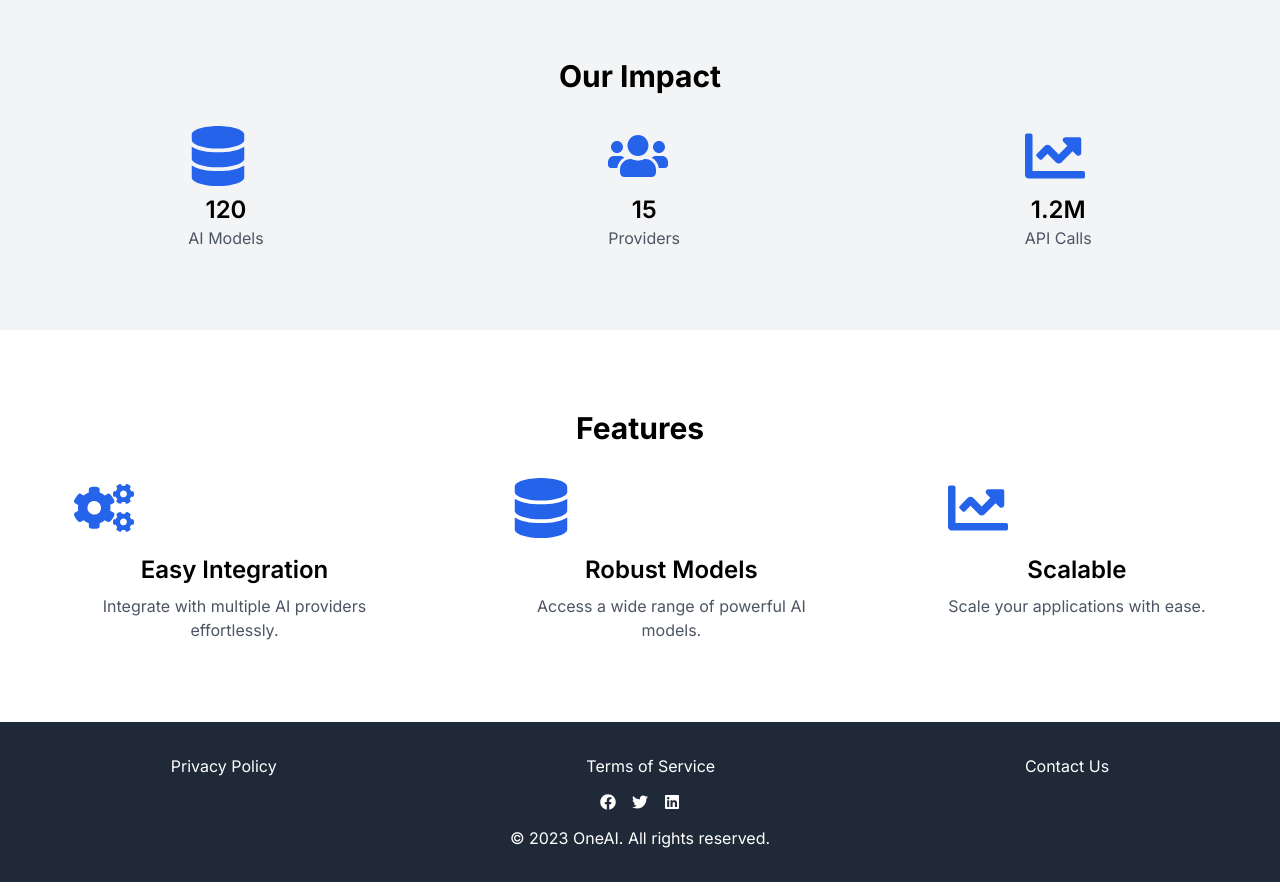
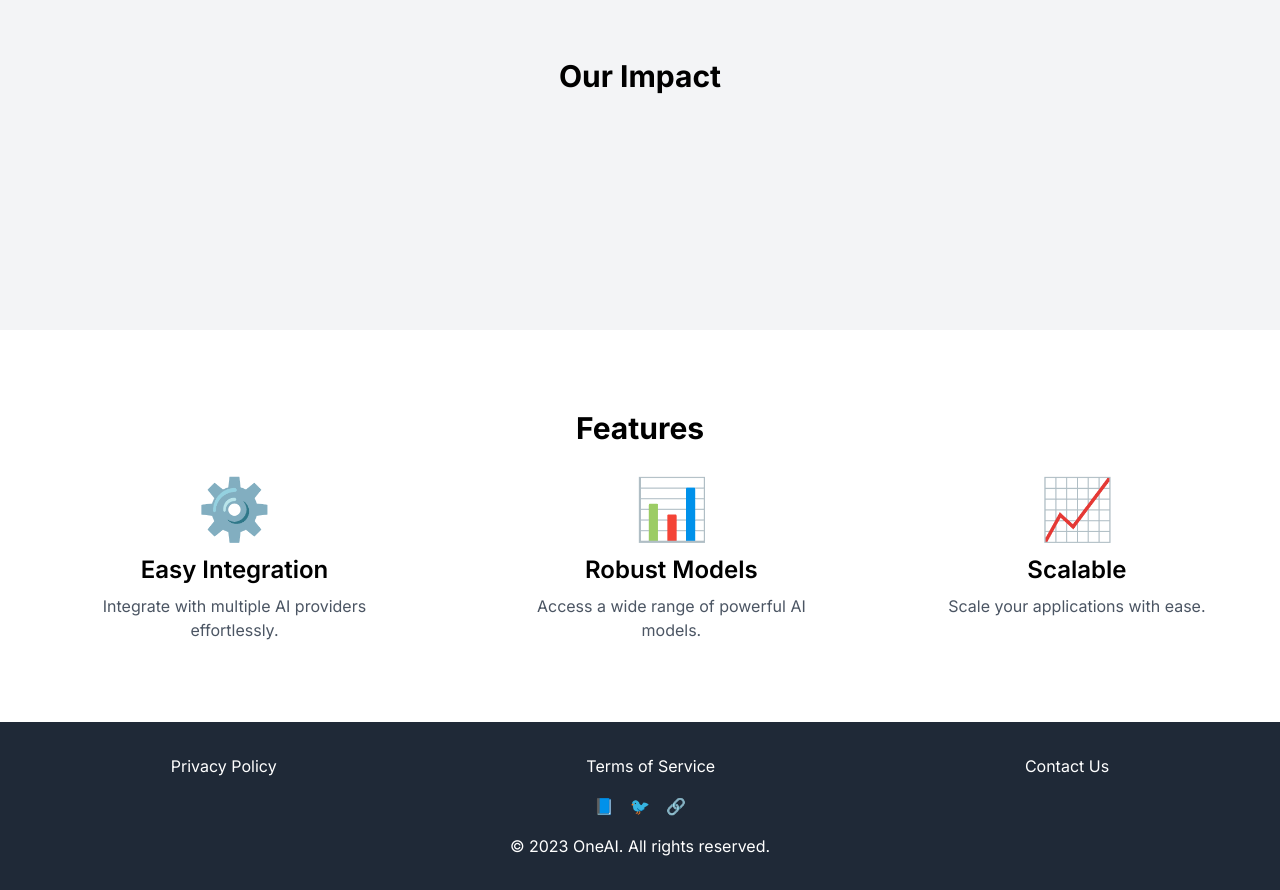
Before and after one commit to GPT-Engineer-App/ai-dashboard-provider, a Next.js app: page / in a window 1280 px wide. Shown: the part 460-1350 px from the top of the page. Built offline with nearby package versions, Linux system fonts and the light colour scheme.

Commit message:
Replaced unavailable icons with native alternatives and ensured the dashboard page design enhancements are retained.

```diff
--- a/src/app/page.tsx
+++ b/src/app/page.tsx
@@ -2,7 +2,6 @@
 
 import Image from "next/image";
 import { useState, useEffect } from "react";
-import { FaDatabase, FaUsers, FaChartLine, FaCogs, FaFacebook, FaTwitter, FaLinkedin } from "react-icons/fa";
 
 export default function Home() {
   const [stats, setStats] = useState({
@@ -61,18 +60,18 @@ export default function Home() {
         <div className="container mx-auto px-4 text-center">
           <h2 className="text-3xl font-bold mb-8">Our Impact</h2>
           <div className="flex justify-around">
-            <div>
-              <FaDatabase className="text-blue-600 text-6xl mb-2" />
+            <div className="animate-on-scroll opacity-0 transition-opacity duration-1000">
+              <div className="text-blue-600 text-6xl mb-2">📊</div>
               <h3 className="text-2xl font-semibold">{stats.models}</h3>
               <p className="text-gray-600">AI Models</p>
             </div>
-            <div>
-              <FaUsers className="text-blue-600 text-6xl mb-2" />
+            <div className="animate-on-scroll opacity-0 transition-opacity duration-1000">
+              <div className="text-blue-600 text-6xl mb-2">👥</div>
               <h3 className="text-2xl font-semibold">{stats.providers}</h3>
               <p className="text-gray-600">Providers</p>
             </div>
-            <div>
-              <FaChartLine className="text-blue-600 text-6xl mb-2" />
+            <div className="animate-on-scroll opacity-0 transition-opacity duration-1000">
+              <div className="text-blue-600 text-6xl mb-2">📈</div>
               <h3 className="text-2xl font-semibold">{stats.apiCalls}</h3>
               <p className="text-gray-600">API Calls</p>
             </div>
@@ -86,17 +85,17 @@ export default function Home() {
           <h2 className="text-3xl font-bold mb-8">Features</h2>
           <div className="flex justify-around">
             <div className="max-w-xs transition-transform transform hover:scale-105">
-              <FaCogs className="text-blue-600 text-6xl mb-4" />
+              <div className="text-blue-600 text-6xl mb-4">⚙️</div>
               <h3 className="text-2xl font-semibold mb-2">Easy Integration</h3>
               <p className="text-gray-600">Integrate with multiple AI providers effortlessly.</p>
             </div>
             <div className="max-w-xs transition-transform transform hover:scale-105">
-              <FaDatabase className="text-blue-600 text-6xl mb-4" />
+              <div className="text-blue-600 text-6xl mb-4">📊</div>
               <h3 className="text-2xl font-semibold mb-2">Robust Models</h3>
               <p className="text-gray-600">Access a wide range of powerful AI models.</p>
             </div>
             <div className="max-w-xs transition-transform transform hover:scale-105">
-              <FaChartLine className="text-blue-600 text-6xl mb-4" />
+              <div className="text-blue-600 text-6xl mb-4">📈</div>
               <h3 className="text-2xl font-semibold mb-2">Scalable</h3>
               <p className="text-gray-600">Scale your applications with ease.</p>
             </div>
@@ -113,9 +112,9 @@ export default function Home() {
             <a href="#" className="hover:text-blue-400 transition-colors">Contact Us</a>
           </div>
           <div className="flex justify-center space-x-4">
-            <a href="#" className="hover:text-blue-400 transition-colors"><FaFacebook /></a>
-            <a href="#" className="hover:text-blue-400 transition-colors"><FaTwitter /></a>
-            <a href="#" className="hover:text-blue-400 transition-colors"><FaLinkedin /></a>
+            <a href="#" className="hover:text-blue-400 transition-colors">📘</a>
+            <a href="#" className="hover:text-blue-400 transition-colors">🐦</a>
+            <a href="#" className="hover:text-blue-400 transition-colors">🔗</a>
           </div>
           <p className="mt-4">&copy; 2023 OneAI. All rights reserved.</p>
         </div>
```
